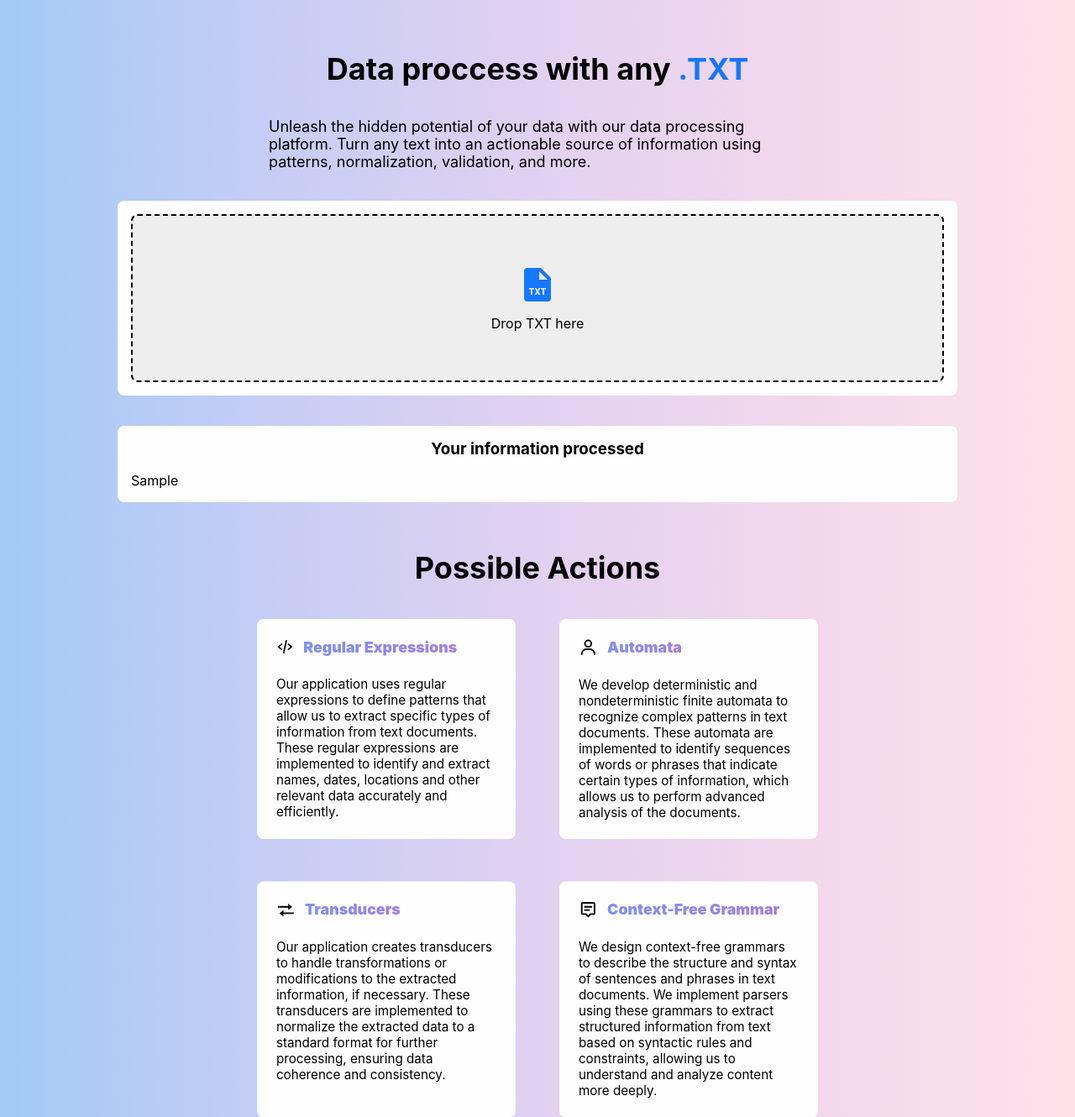
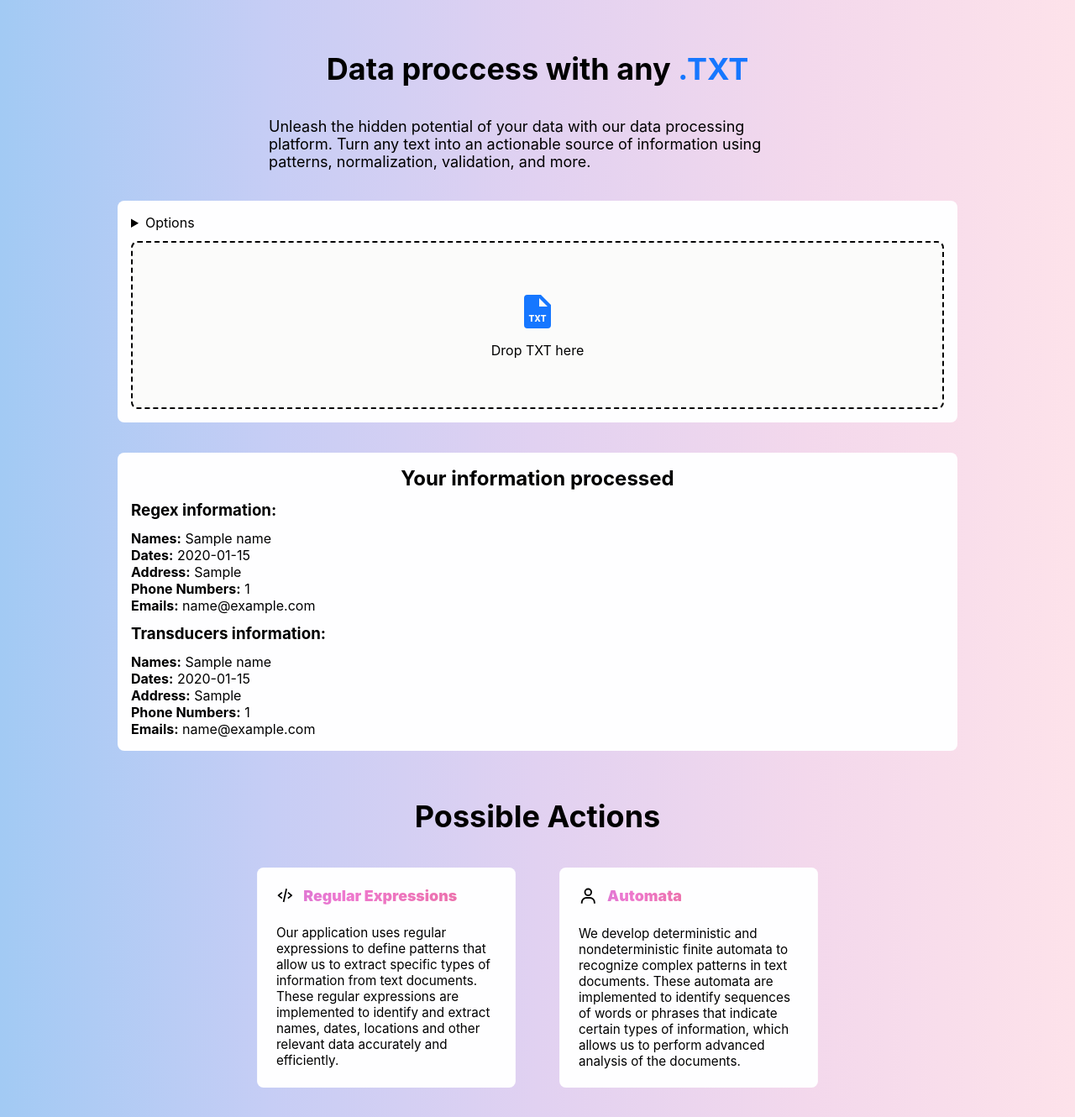
Before and after one commit to DiegoZM1006/data-process, a Django app: template dataprocess/templates/index.html in a window 1280 px wide. Shown: the top 1330 px of the page at 84% size. Run offline with Django 4.2, Linux system fonts and the light colour scheme; the template is opened without the code that fills it: most values are stand-ins (such as "Sample title", 1, 10 or a date in 2020).

Commit message:
feat: Put the modules together

```diff
--- a/dataprocess/templates/index.html
+++ b/dataprocess/templates/index.html
@@ -30,7 +30,7 @@
             color: transparent;
             background-clip: text;
             font-weight: 900;
-            animation: colorful 3s ease-out infinite alternate;
+            animation: colorful 2s ease-out infinite alternate;
             background-size: 500%;
         }
 
@@ -54,6 +54,10 @@
             }
         }
 
+        details:hover {
+            cursor: pointer;
+        }
+
 
     </style>
 
@@ -73,9 +77,30 @@
             8px 8px 8px 8px; margin: 0 auto;">
                 <form action="" method="post" enctype="multipart/form-data">
                     {% csrf_token %}
+                    <details style="margin-bottom: 12px; position: relative;">
+                        <summary>Options</summary>
+                        <div style="position: absolute; background-color: #FEFEFF; padding: 12px 16px; width: 250px; border: 1px solid #000; border-radius: 8px; margin-top: -8px; left: 80px">
+                            <div>
+                                <input type="checkbox" name="input-regex" id="input-regex" value="Regex">
+                                <label for="">Regex</label>
+                            </div>
+                            <div>
+                                <input type="checkbox" name="input-automata" id="input-automata" value="Automata">
+                                <label for="">Automata</label>
+                            </div>
+                            <div>
+                                <input type="checkbox" name="input-transducer" id="input-transducer" value="Regex">
+                                <label for="">Transducer</label>
+                            </div>
+                            <div>
+                                <input type="checkbox" name="input-context" id="input-context" value="Regex">
+                                <label for="">Context-Free Grammar</label>
+                            </div>
+                        </div>
+                    </details>
                     <label for="input-file" id="drop-area">
                         <input type="file" id="input-file" name="input-file" accept=".txt" hidden>
-                        <div class="img-view" style="height: 200px; width: 100%; border-style: dashed; border-color: #000000; border-width: 2px; border-radius: 8px; display: flex; justify-content: center; align-items: center; flex-direction: column; gap: 12px; background-color: #EEEEEE; transition: all 0.2s linear;">
+                        <div class="img-view" style="height: 200px; width: 100%; border-style: dashed; border-color: #000000; border-width: 2px; border-radius: 8px; display: flex; justify-content: center; align-items: center; flex-direction: column; gap: 12px; background-color: #FBFBFA; transition: all 0.2s linear;">
                             <svg xmlns="http://www.w3.org/2000/svg" width="48" height="48" viewBox="0 0 24 24" style="fill: #1677ff;"><path d="M14 2H6a2 2 0 0 0-2 2v16a2 2 0 0 0 2 2h12a2 2 0 0 0 2-2V8l-6-6zM9.998 14.768H8.895v3.274h-.917v-3.274H6.893V14h3.105v.768zm2.725 3.274-.365-.731c-.15-.282-.246-.492-.359-.726h-.013c-.083.233-.185.443-.312.726l-.335.731h-1.045l1.171-2.045L10.336 14h1.05l.354.738c.121.245.21.443.306.671h.013c.096-.258.174-.438.276-.671l.341-.738h1.043l-1.139 1.973 1.198 2.069h-1.055zm4.384-3.274h-1.104v3.274h-.917v-3.274h-1.085V14h3.105v.768zM14 9h-1V4l5 5h-4z"></path></svg>
                             <p>Drop TXT here</p>
                         </div>
@@ -100,9 +125,62 @@
         {% if extracted_info %}
 
             <div style="width: 100%; max-width: 1000px; background-color: #FEFEFF; padding: 16px; border-radius: 8px 8px 8px 8px; margin: 0 auto;">
-                <h3 style="text-align: center;">Your information processed</h3>
+                <h2 style="text-align: center;">Your information processed</h2>
 
-                <p style="margin-top: 16px;">{{ extracted_info }}</p>
+                <div style="margin-top: 12px;">
+                    <h3 style="margin-bottom: 12px;">Regex information:</h3>
+                    {% if extracted_info.regex_names %}
+                    <p><strong>Names:</strong>
+                        {% for name in extracted_info.regex_names %}{{ name|join:" " }}
+                            {% if not forloop.last %},
+                            {% endif %}
+                        {% endfor %}</p>
+                    {% endif %}
+
+                    {% if extracted_info.regex_dates %}
+                        <p><strong>Dates:</strong> {{ extracted_info.regex_dates|join:", " }}</p>
+                    {% endif %}
+
+                    {% if extracted_info.regex_addd %}
+                        <p><strong>Address:</strong> {{ extracted_info.regex_addd|join:", " }}</p>
+                    {% endif %}
+
+                    {% if extracted_info.regex_phone_numbers %}
+                        <p><strong>Phone Numbers:</strong> {{ extracted_info.regex_phone_numbers|join:", " }}</p>
+                    {% endif %}
+
+                    {% if extracted_info.regex_emails %}
+                        <p><strong>Emails:</strong> {{ extracted_info.regex_emails|join:", " }}</p>
+                    {% endif %}
+                </div>
+
+                <div style="margin-top: 12px;">
+                    <h3 style="margin-bottom: 12px;">Transducers information:</h3>
+                    {% if extracted_info.regex_names %}
+                    <p><strong>Names:</strong>
+                        {% for name in extracted_info.regex_names %}{{ name|join:" " }}
+                            {% if not forloop.last %},
+                            {% endif %}
+                        {% endfor %}</p>
+                    {% endif %}
+
+                    {% if extracted_info.regex_dates %}
+                        <p><strong>Dates:</strong> {{ extracted_info.regex_dates|join:", " }}</p>
+                    {% endif %}
+
+                    {% if extracted_info.normalize_address %}
+                        <p><strong>Address:</strong> {{ extracted_info.normalize_address|join:", " }}</p>
+                    {% endif %}
+
+                    {% if extracted_info.normalize_phone_numbers %}
+                        <p><strong>Phone Numbers:</strong> {{ extracted_info.normalize_phone_numbers|join:", " }}</p>
+                    {% endif %}
+
+                    {% if extracted_info.normalize_emails %}
+                        <p><strong>Emails:</strong> {{ extracted_info.normalize_emails|join:", " }}</p>
+                    {% endif %}
+                </div>
+
             </div>
 
         {% endif %}
--- a/dataprocess/utils/transducer/normalize_address.py
+++ b/dataprocess/utils/transducer/normalize_address.py
@@ -101,4 +101,4 @@
         'address': normalized_address_info
     }
 
-    return normalized_info
+    return normalized_address_info
--- a/dataprocess/utils/transducer/normalize_emails.py
+++ b/dataprocess/utils/transducer/normalize_emails.py
@@ -32,4 +32,4 @@
         'mails': normalized_mails
     }
 
-    return normalized_info
+    return normalized_mails
--- a/dataprocess/utils/transducer/normalize_phone_numbers.py
+++ b/dataprocess/utils/transducer/normalize_phone_numbers.py
@@ -40,4 +40,4 @@
         'phone_number': normalized_phones
     }
 
-    return normalized_info
+    return normalized_phones
```
Also changed, not shown: dataprocess/utils/main.py (+39 -24 lines), dataprocess/utils/regex/main_regex.py (added, +23 -0 lines), dataprocess/views/index.py (+8 -1 lines).
